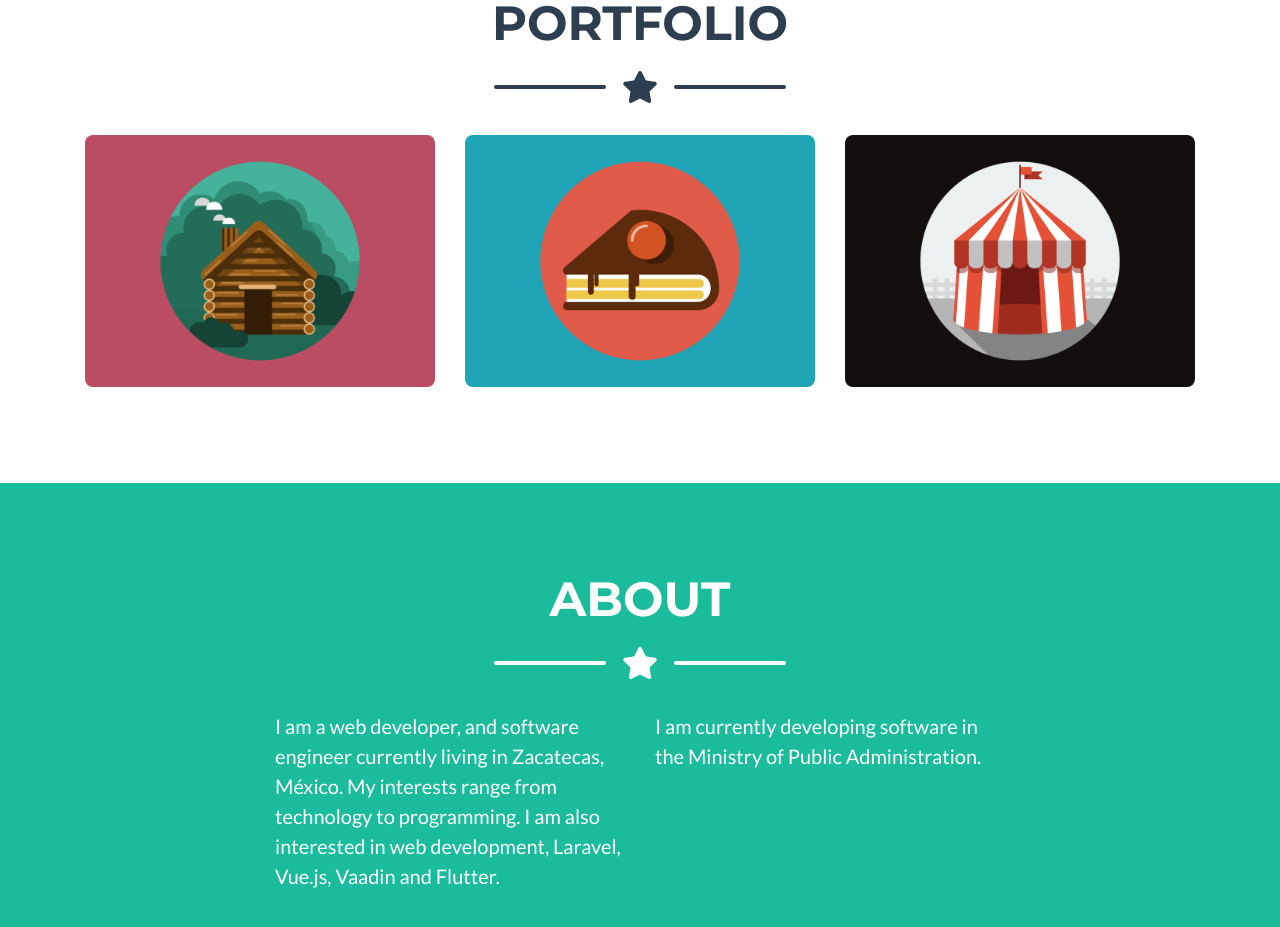
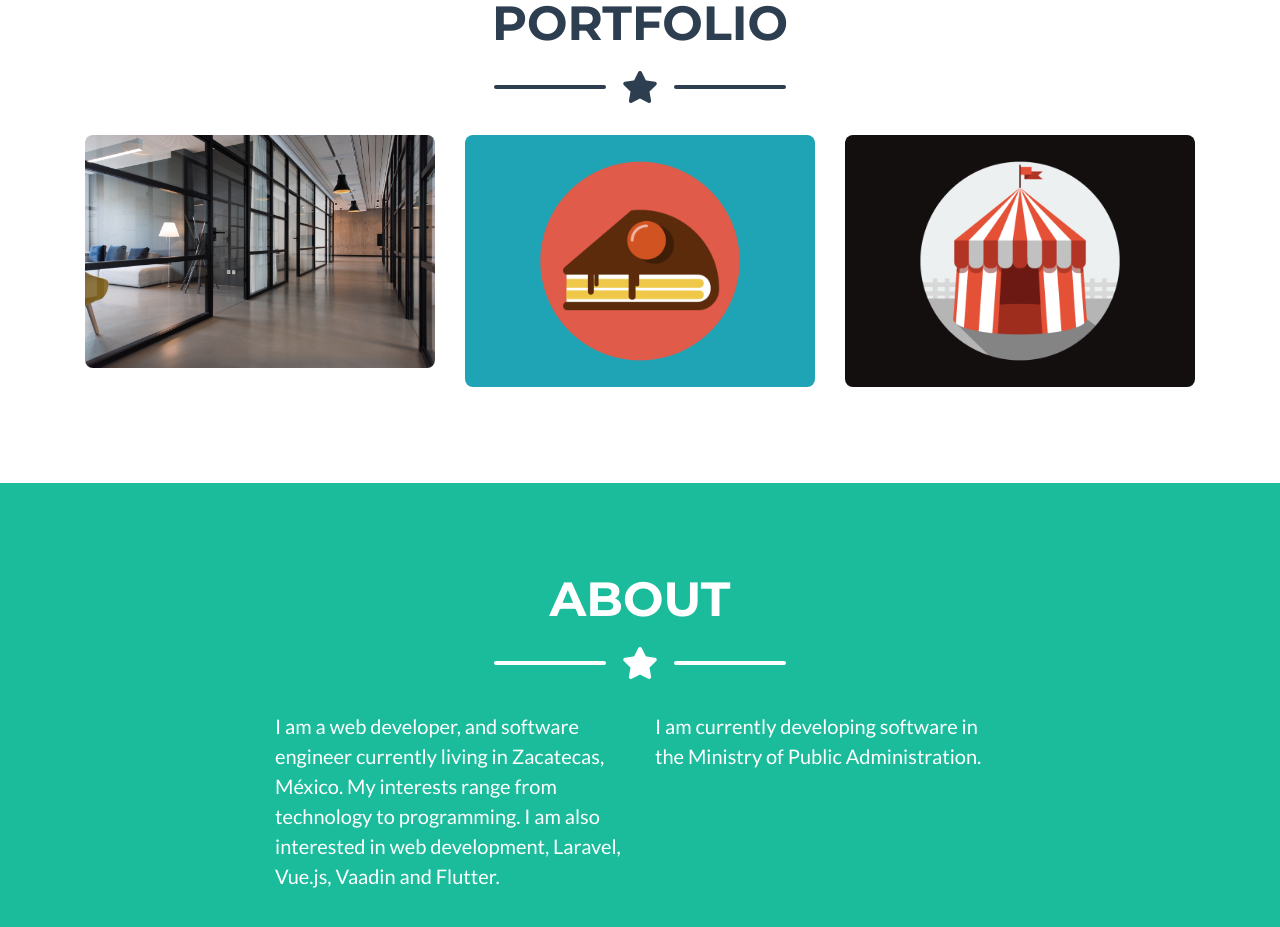
Before and after one commit to ing-GC/portfolio, a website with bundled scripts: page index.html in a window 1280 px wide. Shown: the part 876-1803 px from the top of the page. Built offline with nearby package versions, Linux system fonts and the light colour scheme.

Commit message:
Se cambio la imagen del primer proyecto

```diff
--- a/index.html
+++ b/index.html
@@ -101,7 +101,7 @@
                 <i class="fas fa-plus fa-3x"></i>
               </div>
             </div>
-            <img class="img-fluid" src="img/portfolio/cabin.png" alt="">
+            <img class="img-fluid" src="img/repodez.jpg" alt="">
           </div>
         </div>
 
```
Also changed, not shown: img/repodez.jpg (added).
